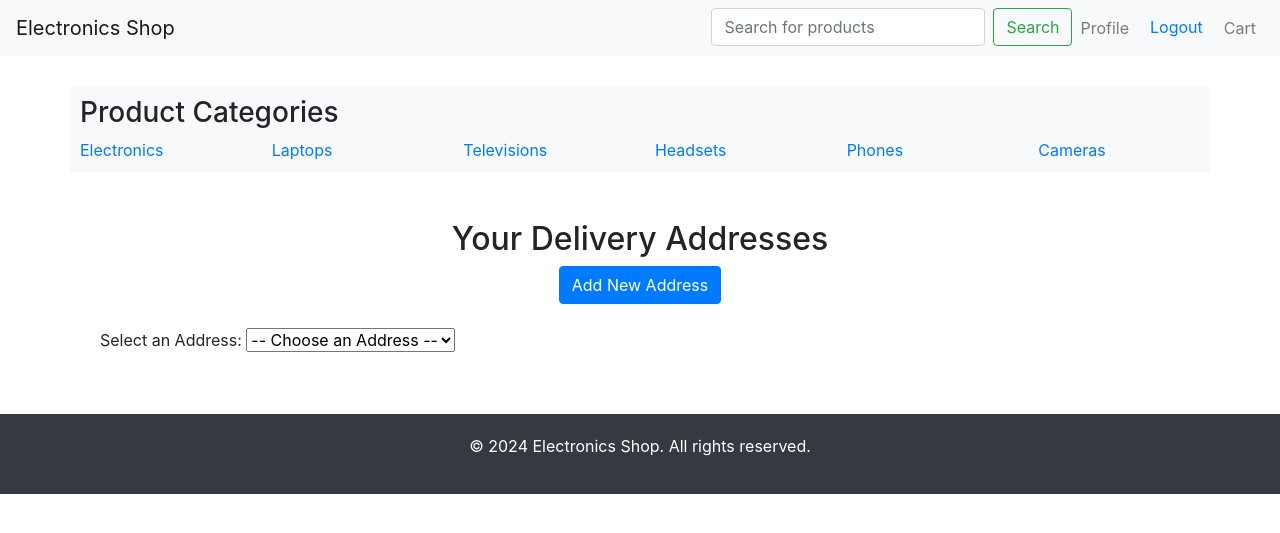
After one commit to Shonethomas402/Shopping-System, a Django app: page /delivery-addresses/ in a window 1280 px wide. The commit adds this page. Shown: the top 533 px of the page. Run offline with Django 5.2, Linux system fonts and the light colour scheme; the visitor is signed in with stand-in values (Sample User, id 1); data that the repository does not hold is empty; some libraries are stand-ins or nearby versions.

Commit message:
delivery address of user

```diff
--- a/electron/myapp/urls.py
+++ b/electron/myapp/urls.py
@@ -5,6 +5,7 @@ from .views import admin_dashboard,admin_login,custom_logout
 from django.conf import settings
 from django.conf.urls.static import static
 from django.contrib.auth.views import LogoutView
+from .views import delivery_address_list, add_delivery_address, edit_delivery_address, delete_delivery_address
 
 urlpatterns = [
     path('', views.home, name='home'),
@@ -36,6 +37,7 @@ urlpatterns = [
     path('products/add/', views.product_add, name='product_add'),
     path('products/edit/<int:pk>/', views.product_edit, name='product_edit'),
     path('products/delete/<int:pk>/', views.product_delete, name='product_delete'),
+    path('product/<int:id>/', views.product_detail, name='product_detail'),
 
     path('subscribe/', views.subscribe_newsletter, name='subscribe_newsletter'),
 
@@ -52,10 +54,10 @@ urlpatterns = [
     path('address/', views.address, name='address'),
     path('switch_account/', views.switch_account, name='switch_account'),
 
-    path('address/', views.address_list, name='address_list'),
-    path('address/add/', views.add_address, name='add_address'),
-    path('address/edit/<int:address_id>/', views.edit_address, name='edit_address'),
-    path('address/delete/<int:address_id>/', views.delete_address, name='delete_address'),
+    path('delivery-addresses/', delivery_address_list, name='delivery_address_list'),
+    path('delivery-addresses/add/', add_delivery_address, name='add_delivery_address'),
+    path('delivery-addresses/edit/<int:address_id>/', edit_delivery_address, name='edit_delivery_address'),
+    path('delivery-addresses/delete/<int:address_id>/', delete_delivery_address, name='delete_delivery_address'),
 
 ]
 if settings.DEBUG:
--- a/electron/myapp/views.py
+++ b/electron/myapp/views.py
@@ -203,25 +203,28 @@ def subscribe_newsletter(request):
     return render(request, 'newsletter_subscribe.html')
 
 def add_to_cart(request, product_id):
-    product = get_object_or_404(Product, id=product_id)
+     product = get_object_or_404(Product, id=product_id)
 
-    # Get the user's carts
-    carts = Cart.objects.filter(user=request.user)
+     # Get the user's carts
+     carts = Cart.objects.filter(user=request.user)
 
-    # Check if the user has more than one cart
-    if carts.exists():
-        cart = carts.first()  # You can decide how to handle multiple carts (here just taking the first one)
-    else:
-        # Create a new cart if none exists
-        cart = Cart.objects.create(user=request.user)
+     # Check if the user has more than one cart
+     if carts.exists():
+         cart = carts.first()  # You can decide how to handle multiple carts (here just taking the first one)
+     else:
+         # Create a new cart if none exists
+         cart = Cart.objects.create(user=request.user)
 
-    # Get or create the cart item
-    cart_item, created = CartItem.objects.get_or_create(cart=cart, product=product)
-    if not created:
-        cart_item.quantity += 1  # Increment quantity if already exists
-    cart_item.save()  # Save the cart item
+     # Get or create the cart item
+     cart_item, created = CartItem.objects.get_or_create(cart=cart, product=product)
+     if not created:
+         cart_item.quantity += 1  # Increment quantity if already exists
+     cart_item.save()  # Save the cart item
 
-    return redirect('view_cart')
+     return redirect('view_cart')
+
+
+
 
 
 def view_cart(request):
@@ -369,45 +372,48 @@ def address(request):
 def switch_account(request):
    return render(request, 'switch_account.html')
 
+from django.shortcuts import render, get_object_or_404
+from .models import Product
+
+def product_detail(request, id):
+    product = get_object_or_404(Product, id=id)
+
+
+    return render(request, 'product_detail.html', {'product': product})
+
+# views.py
 from django.shortcuts import render, redirect, get_object_or_404
-from .models import Address  # Capitalized model name
-from .forms import AddressForm  # Assuming capitalized form name
-from django.contrib.auth.decorators import login_required
+from .models import DeliveryAddress
+from .forms import DeliveryAddressForm  # Ensure you have a form for DeliveryAddress
 
-@login_required
-def address_list(request):
-    user_addresses = address.objects.filter(user=request.user)
-    return render(request, 'address.html', {'user_addresses': user_addresses})
+def delivery_address_list(request):
+    addresses = DeliveryAddress.objects.filter(user=request.user)
+    return render(request, 'delivery_address_list.html', {'addresses': addresses})
 
-@login_required
-def add_address(request):
+def add_delivery_address(request):
     if request.method == 'POST':
-        form = AddressForm(request.POST)
+        form = DeliveryAddressForm(request.POST)
         if form.is_valid():
-            new_address = form.save(commit=False)
-            new_address.user = request.user
-            new_address.save()
-            return redirect('address_list')
+            delivery_address = form.save(commit=False)
+            delivery_address.user = request.user  # Associate the address with the logged-in user
+            delivery_address.save()
+            return redirect('delivery_address_list')  # Redirect to the list of addresses
     else:
-        form = AddressForm()
-    return render(request, 'add_address.html', {'form': form})
+        form = DeliveryAddressForm()
+    return render(request, 'add_delivery_address.html', {'form': form})
 
-@login_required
-def edit_address(request, address_id):
-    current_address = get_object_or_404(Address, id=address_id, user=request.user)
+def edit_delivery_address(request, address_id):
+    delivery_address = get_object_or_404(DeliveryAddress, id=address_id, user=request.user)
     if request.method == 'POST':
-        form = AddressForm(request.POST, instance=current_address)
+        form = DeliveryAddressForm(request.POST, instance=delivery_address)
         if form.is_valid():
             form.save()
-            return redirect('address_list')
+            return redirect('delivery_address_list')
     else:
-        form = AddressForm(instance=current_address)
-    return render(request, 'edit_address.html', {'form': form})
+        form = DeliveryAddressForm(instance=delivery_address)
+    return render(request, 'edit_delivery_address.html', {'form': form, 'address': delivery_address})
 
-@login_required
-def delete_address(request, address_id):
-    current_address = get_object_or_404(Address, id=address_id, user=request.user)
-    if request.method == 'POST':
-        current_address.delete()
-        return redirect('address_list')
-    return render(request, 'delete_address.html', {'address': current_address})
+def delete_delivery_address(request, address_id):
+    delivery_address = get_object_or_404(DeliveryAddress, id=address_id, user=request.user)
+    delivery_address.delete()
+    return redirect('delivery_address_list')
--- a/electron/templates/cart.html
+++ b/electron/templates/cart.html
@@ -110,9 +110,10 @@
                         <!-- Increase quantity -->
                         <form method="POST" action="{% url 'increase_quantity' item.product.id %}">
                             {% csrf_token %}
-                            <button type="submit" class="btn btn-outline-secondary quantity-btn">+</button>
+                            <button type="submit" class="btn btn-outline-secondary quantity-btn"> {% if item.quantity >= item.product.stock %} disabled {% endif %}>+</button>
                         </form>
                     </div>
+                    <p class="text-muted text-center">Stock available: {{ item.product.stock }}</p>
                 </td>
                 <td>${{ item.product.price }}</td>
                 <td>${{ item.product_total }}</td>
--- /dev/null
+++ b/electron/templates/delivery_address_list.html
@@ -0,0 +1,38 @@
+
+{% extends 'base.html' %}
+
+
+
+{% block content %}
+<div class="container mt-5">
+    <h2 class="text-center">Your Delivery Addresses</h2>
+    <div class="text-center mb-4">
+        <a href="{% url 'add_delivery_address' %}" class="btn btn-primary">Add New Address</a>
+    </div>
+
+    <!-- Select option for choosing an address -->
+    <div class="mb-4">
+        <label for="address-select" class="form-label">Select an Address:</label>
+        <select id="address-select" class="form-select">
+            <option value="">-- Choose an Address --</option>
+            {% for address in addresses %}
+            <option value="{{ address.id }}">{{ address.name }}, {{ address.address }}</option>
+            {% endfor %}
+        </select>
+    </div>
+
+    <ul class="list-group">
+        {% for address in addresses %}
+        <li class="list-group-item d-flex justify-content-between align-items-center">
+            <div>
+                <strong>{{ address.name }}</strong>, {{ address.address }}
+            </div>
+            <div>
+                <a href="{% url 'edit_delivery_address' address.id %}" class="btn btn-warning btn-sm me-2">Edit</a>
+                <a href="{% url 'delete_delivery_address' address.id %}" class="btn btn-danger btn-sm">Delete</a>
+            </div>
+        </li>
+        {% endfor %}
+    </ul>
+</div>
+{% endblock %}
--- a/electron/templates/profile.html
+++ b/electron/templates/profile.html
@@ -11,11 +11,9 @@
                 </li>
 
                 <li class="list-group-item">
-                    <a href="{% url 'address' %}" class="btn btn-secondary btn-block">Address</a>
+                    <a href="{% url 'delivery_address_list' %}" class="btn btn-secondary btn-block"> Delivery Address</a>
                 </li>
-                 <li class="list-group-item">
-                    <a href="{% url 'switch_account' %}" class="btn btn-secondary btn-block">Switch Account</a>
-                </li>
+
 
             </ul>
         </div>
```
Also changed, not shown: electron/myapp/forms.py (+6 -6 lines), electron/myapp/models.py (+33 -11 lines), electron/templates/add_address.html (deleted, +0 -21 lines), electron/templates/add_delivery_address.html (added, +10 -0 lines), electron/templates/address.html (deleted, +0 -64 lines), electron/templates/delete_address.html (deleted, +0 -21 lines), electron/templates/edit_address.html (deleted, +0 -20 lines), electron/templates/edit_delivery_address.html (added, +17 -0 lines), electron/media/product_images/1.png (added), electron/myapp/migrations/0001_initial.py, electron/myapp/migrations/0002_category_remove_product_image_url_product_image_and_more.py (deleted), electron/myapp/migrations/0003_cart.py (deleted), electron/myapp/migrations/0004_rename_added_on_cart_created_at_remove_cart_product_and_more.py (deleted), electron/myapp/migrations/0005_address.py (deleted), 1 more files.
